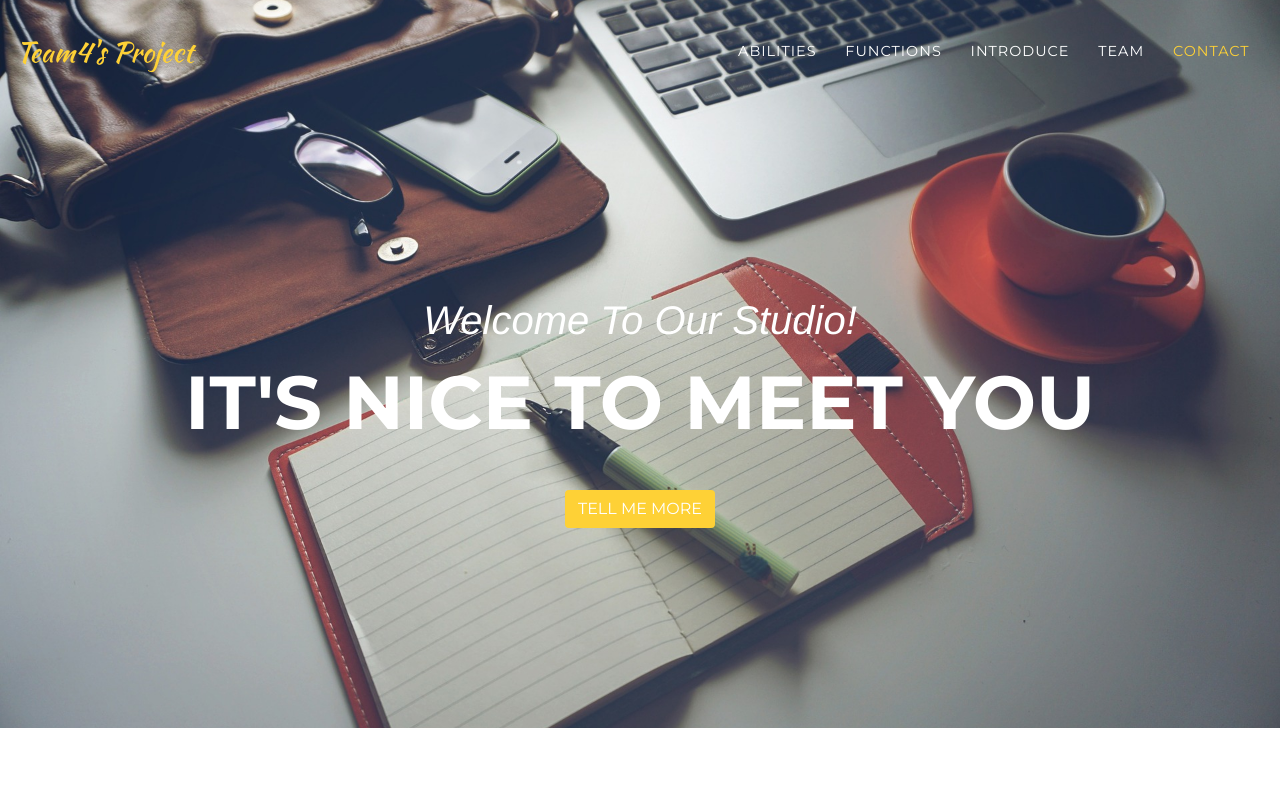
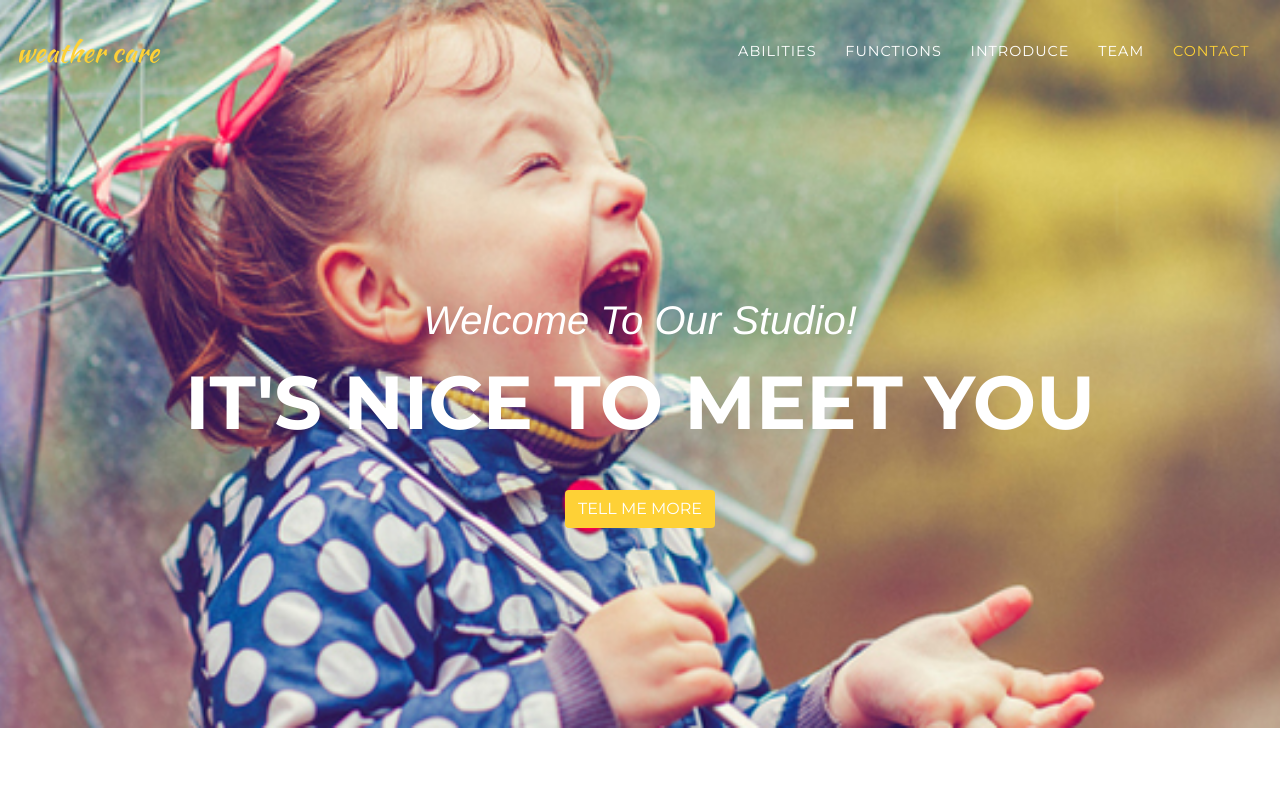
Before and after one commit to hyunny7487/hyunny7487.github.io, a website with bundled scripts: page index.html in a window 1280 px wide. Shown: the top 800 px of the page. Built offline with nearby package versions, Linux system fonts and the light colour scheme; a web font is replaced by a local one.

Commit message:
main image

```diff
--- a/css/agency.css
+++ b/css/agency.css
@@ -123,7 +123,7 @@ header.masthead {
   text-align: center;
   color: white;
   /* 배경 이미지 바꾸기*/
-  background-image: url("../img/main_img.jpg");
+  background-image: url("../img/child_rain_blog.jpg");
   background-repeat: no-repeat;
   background-attachment: scroll;
   background-position: center center;
--- a/index.html
+++ b/index.html
@@ -31,7 +31,7 @@
     <nav class="navbar navbar-expand-lg navbar-dark fixed-top" id="mainNav">
       <!-- [try] 브랜드 로고 바꾸기 or 자기이름 넣기-->
       <!-- [try] 작성한 서비스 이름을 적어주세요 -->
-      <a class="navbar-brand" href="#page-top">Team4's Project </a>
+      <a class="navbar-brand" href="#page-top">weather care </a>
       <button class="navbar-toggler navbar-toggler-right" type="button" data-toggle="collapse" data-target="#navbarResponsive" aria-controls="navbarResponsive" aria-expanded="false" aria-label="Toggle navigation">
         Menu
       <i class="fa fa-bars"></i>
```
Also changed, not shown: img/child_rain_blog.jpg (added).
